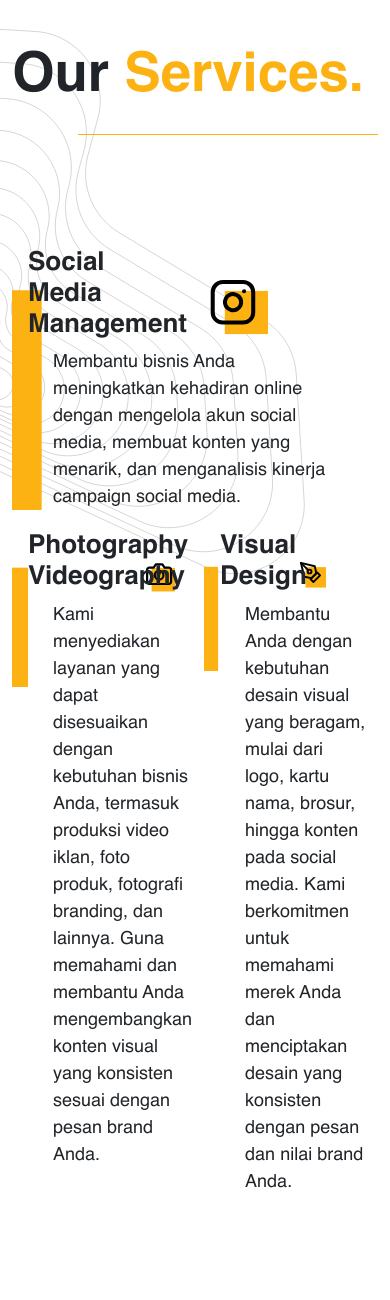
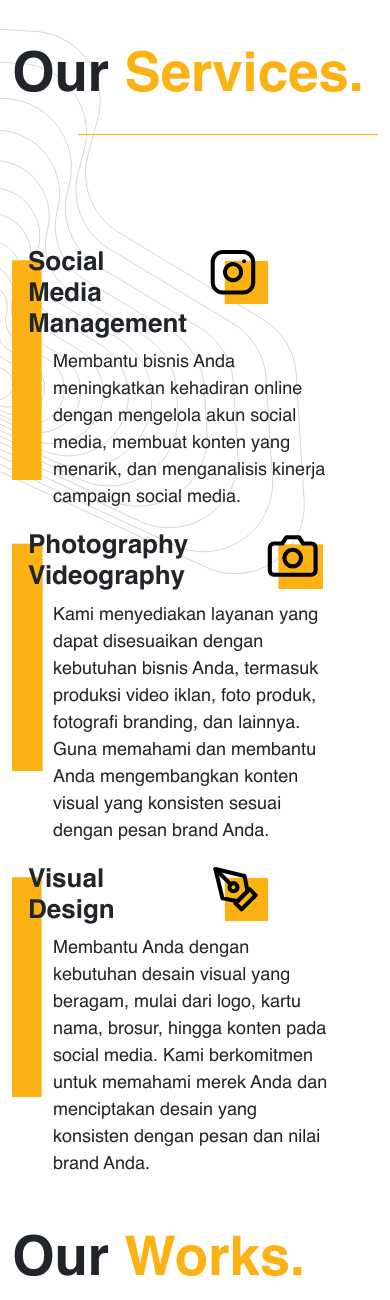
Before and after one commit to naufalgeraldi/yellowtable-creative, a PHP site: page /tambah/ in a window 390 px wide. Shown: the part 884-2184 px from the top of the page. Run offline with PHP 8.4, Linux system fonts and the light colour scheme.

Commit message:
fix responsive 5

```diff
--- a/css/style.css
+++ b/css/style.css
@@ -599,4 +599,8 @@ body{
   h1 {
     font-size: 14vw;
   }
+
+  .our-svc-container {
+    display: block !important;
+  }
 }
--- a/index.php
+++ b/index.php
@@ -36,7 +36,7 @@
         </div>
     </div>
 
-    <div class="row mx-auto bottom-50">
+    <div class="row mx-auto bottom-50 our-svc-container">
         <div class="col ps-3 service-bg" style="background-image: url('svg/service-1.svg');">
             <h2 style="margin-top: -30px;">Social<br>Media<br>Management</h2>
             <p class="bottom-50 svc-txt">
```
